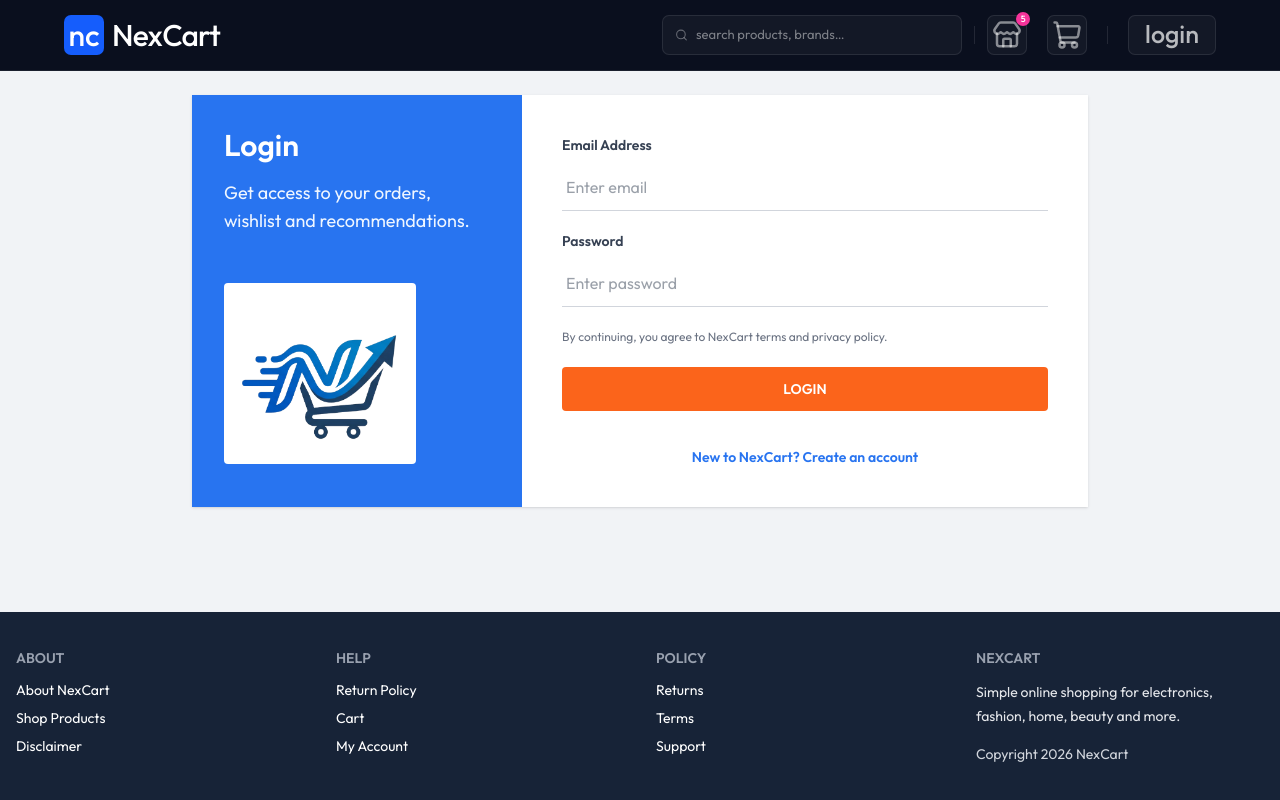
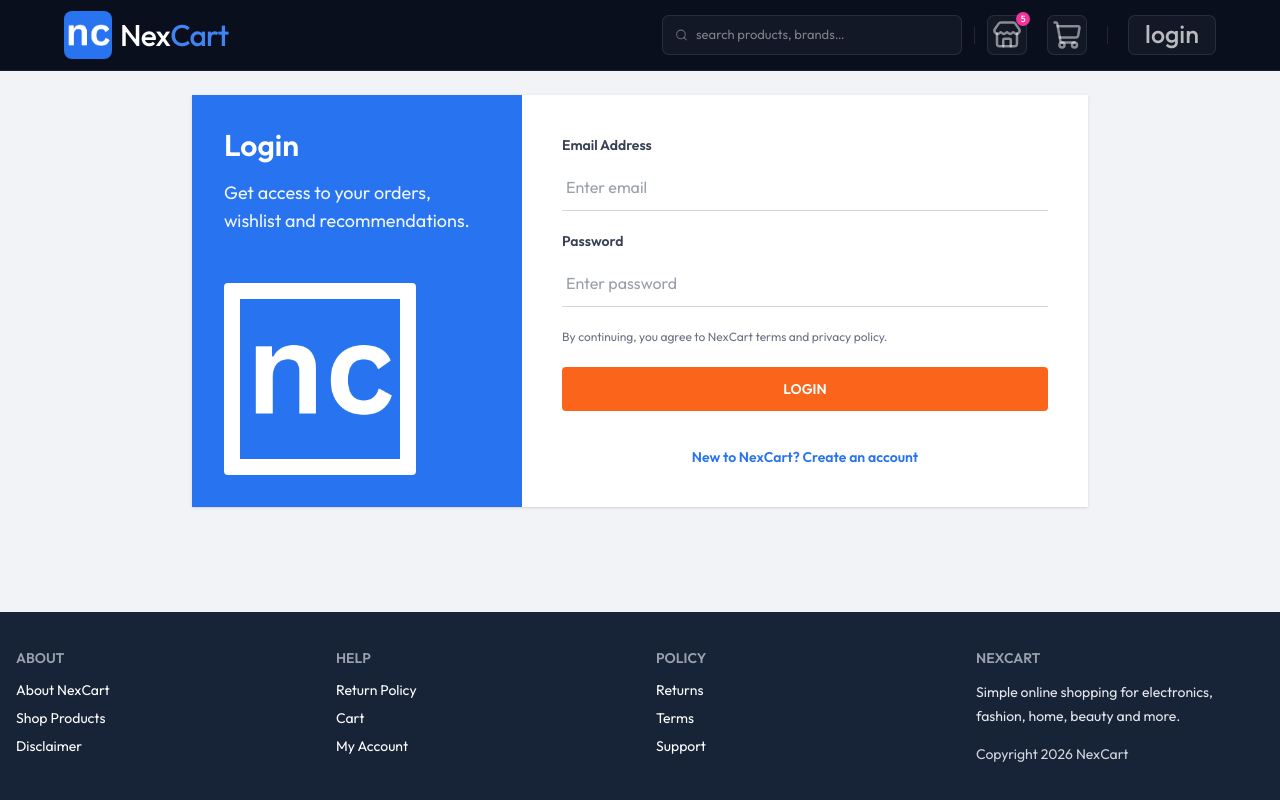
Before and after one commit to I-am-shiv23/NextCart, a React (Vite) app in the folder frontend/: page /login in a window 1280 px wide. Built offline with nearby package versions, Linux system fonts and the light colour scheme; no server answers.

Commit message:
changed logo

```diff
--- a/frontend/index.html
+++ b/frontend/index.html
@@ -2,7 +2,7 @@
 <html lang="en">
   <head>
     <meta charset="UTF-8" />
-    <link rel="icon" href="/img/nexcart_logo.png"/>
+    <link rel="icon" href="/img/nextCartLogo.png"/>
     <meta name="viewport" content="width=device-width, initial-scale=1.0" />
     <meta name="theme-color" content="#09090b" />
     <meta
--- a/frontend/src/components/Navbar.jsx
+++ b/frontend/src/components/Navbar.jsx
@@ -52,11 +52,10 @@ const Navbar = () => {
 
         {/* Logo */}
         <Link to="/" className="flex flex-shrink-0 items-center gap-2">
-          <span className="flex h-10 w-10 items-center justify-center rounded-[7px] bg-blue-600 text-[30px] font-medium text-white">
-            nc
-          </span>
+         <img src="/img/nextCartLogo.png" className="h-12 w-12 rounded-lg" alt="NexCart Logo" />
           <span className="text-[30px] font-medium tracking-tight text-white">
-            NexCart
+            Nex<span className="text-[#4083f1]">Cart</span>
+
           </span>
         </Link>
 
--- a/frontend/src/pages/About.jsx
+++ b/frontend/src/pages/About.jsx
@@ -41,7 +41,7 @@ const About = () => {
         </div>
 
         <div className="flex items-center justify-center bg-blue-50 p-6">
-          <img src="/img/NextCartpng.png" alt="NexCart logo" className="max-h-56 object-contain" />
+          <img src="/img/nextCartLogo.png" alt="NexCart logo" className="max-h-56 object-contain rounded-lg" />
         </div>
       </section>
 
--- a/frontend/src/pages/Login.jsx
+++ b/frontend/src/pages/Login.jsx
@@ -60,7 +60,7 @@ const Login = () => {
             Get access to your orders, wishlist and recommendations.
           </p>
           <img
-            src="/img/NextCartpng.png"
+            src="/img/nextCartLogo.png"
             alt="NexCart"
             className="mt-12 hidden w-48 rounded bg-white p-4 md:block"
           />
```
Also changed, not shown: frontend/public/img/nextCartLogo.png (added), 2 other files (tests, documents, lock files or other folders).
